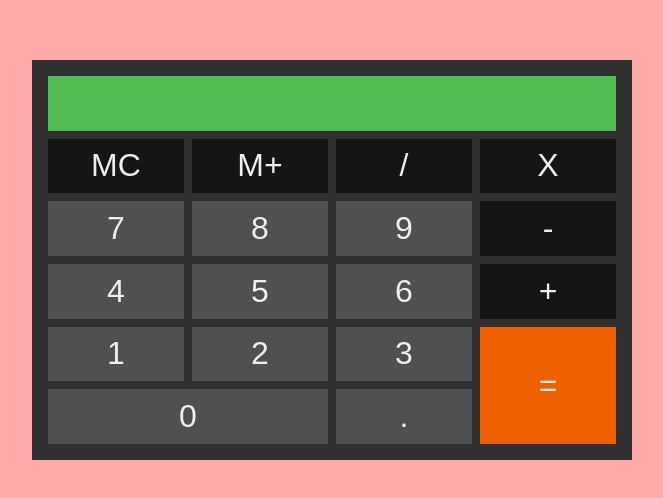
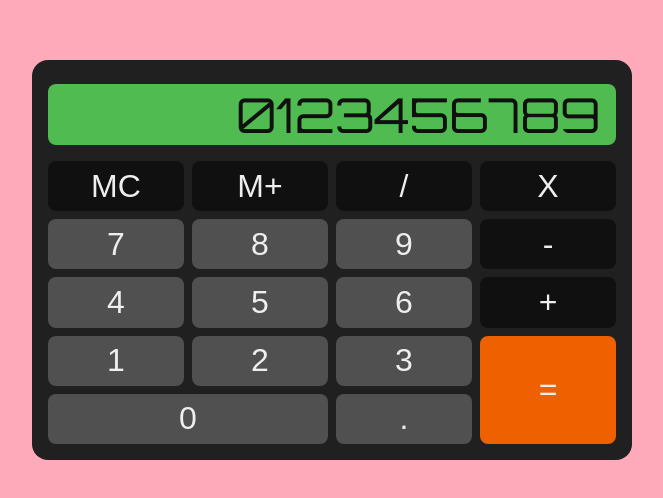
Before and after one commit to LuisECL/simple-calculator, a plain HTML site: page interface.html in a window 1280 px wide. Shown: the part 140-638 px from the top of the page, without its empty margins (308-971 px from the left). Drawn offline with Linux system fonts and the light colour scheme.

Commit message:
CSS hover fx

```diff
--- a/interface.html
+++ b/interface.html
@@ -1,33 +1,41 @@
 <!DOCTYPE html>
 <html lang="en">
+
 <head>
   <meta charset="UTF-8">
   <meta http-equiv="X-UA-Compatible" content="IE=edge">
   <meta name="viewport" content="width=device-width, initial-scale=1.0">
+
   <link rel="stylesheet" href="style.css">
+  <style>
+    @import url('https://fonts.googleapis.com/css2?family=Orbitron&display=swap');
+  </style>
+
   <title>Simple Calculator</title>
 </head>
+
 <body>
   <div class="calculator">
-    <div id="screen"></div>
+    <div id="screen">0123456789</div>
     <button class="operator" id="memory-clear">MC</button>
     <button class="operator" id="memory-plus">M+</button>
     <button class="operator" id="btn-divide">/</button>
     <button class="operator" id="btn-multiply">X</button>
-    <button>7</button>
-    <button>8</button>
-    <button>9</button>
+    <button class="number">7</button>
+    <button class="number">8</button>
+    <button class="number">9</button>
     <button class="operator" id="btn-minus">-</button>
-    <button>4</button>
-    <button>5</button>
-    <button>6</button>
+    <button class="number">4</button>
+    <button class="number">5</button>
+    <button class="number">6</button>
     <button class="operator" id="btn-plus">+</button>
-    <button>1</button>
-    <button>2</button>
-    <button>3</button>
+    <button class="number">1</button>
+    <button class="number">2</button>
+    <button class="number">3</button>
     <button id="btn-equals">=</button>
-    <button id="zero">0</button>
-    <button id="btn-dot">.</button>
+    <button class="number" id="zero">0</button>
+    <button class="number" id="btn-dot">.</button>
   </div>
 </body>
+
 </html>
--- a/style.css
+++ b/style.css
@@ -2,7 +2,7 @@
   margin: 0;
   padding: 0;
 
-  background-color: #ffaaaa;
+  background-color: #ffaabb;
 }
 
 body {
@@ -20,17 +20,64 @@ body {
   padding: 16px;
   display: grid;
   grid-template-columns: repeat(4, 1fr);
-  grid-template-rows: repeat(6, 1fr);
+  grid-template-rows: 1.5fr repeat(5, 1fr);
   gap: 8px;
 
-  background-color: #303030;
+  background-color: #202020;
+  border-radius: 16px;
 }
 
 #screen {
   grid-column-start: 1;
   grid-column-end: 5;
+  margin: 8px 0;
+  padding: 0 16px;
+  display: flex;
+
+  justify-content: end;
+  align-items: center;
+
+  font-family: 'Orbitron', sans-serif;
+  font-size: 3rem;
+  color: #101010;
 
   background-color: #50bb50;
+  border-radius: 8px;
+}
+
+button {
+  color: #eee;
+  border: none;
+  border-radius: 8px;
+
+  font-size: 2rem;
+
+  cursor: pointer;
+}
+
+.number {
+  background-color: #505050;
+
+  transition: all 0.12s;
+}
+
+.number:hover {
+  background-color: #606060;
+}
+
+.operator {
+  background-color: #101010;
+
+  transition: all 0.12s;
+}
+
+.operator:hover {
+  background-color: #151515;
+}
+
+#zero {
+  grid-column-start: 1;
+  grid-column-end: 3;
 }
 
 #btn-equals {
@@ -39,23 +86,10 @@ body {
   grid-row-end: 7;
 
   background-color: #ee6000;
+
+  transition: all 0.12s;
 }
 
-#zero {
-  grid-column-start: 1;
-  grid-column-end: 3;
+#btn-equals:hover {
+  background-color: #cc5000;
 }
-
-button {
-  background-color: #505050;
-  color: #eee;
-  border: none;
-
-  font-size: 2rem;
-
-  cursor: pointer;
-}
-
-.operator {
-  background-color: #151515;
-}
```
